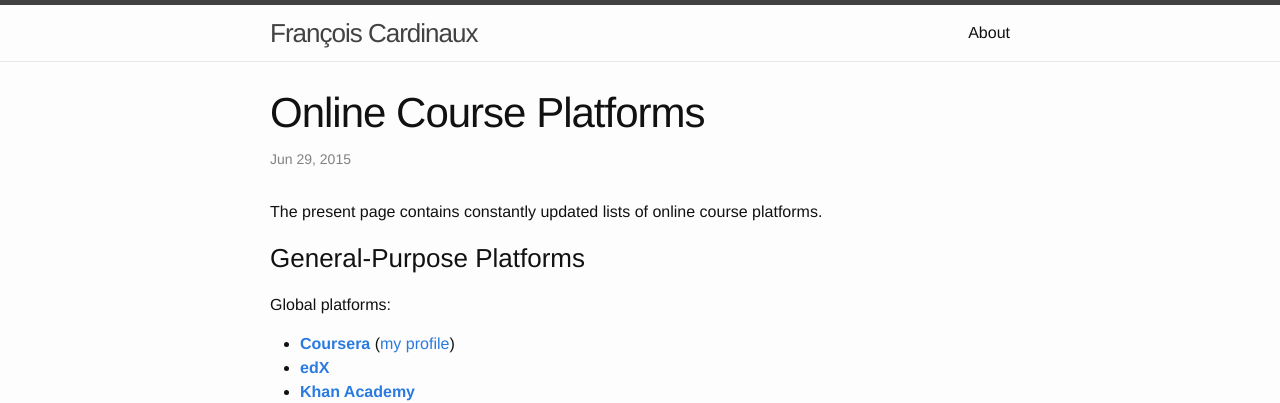
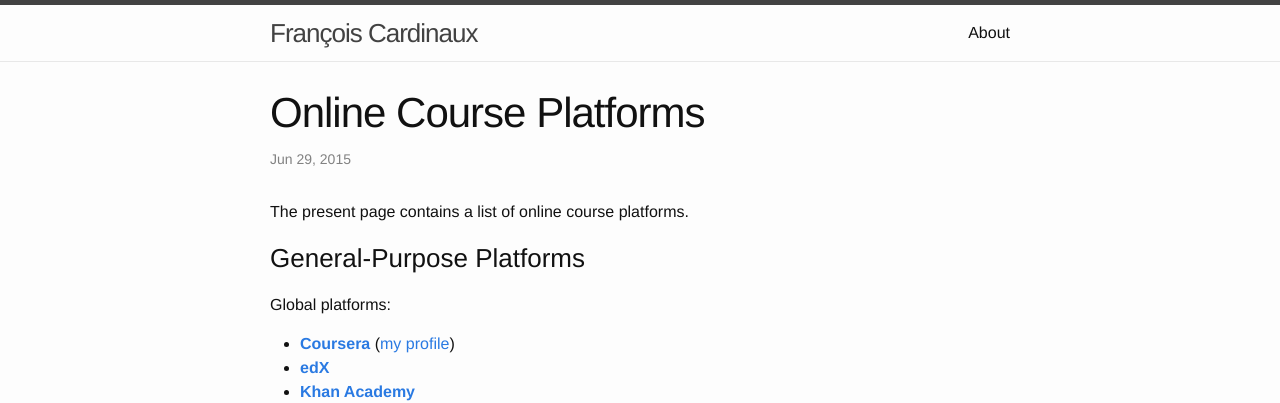
Before and after one commit to fcardinaux/fcardinaux.github.io, a Jekyll site: the page built from _posts/2015-06-29-online-course-platforms.markdown, in a window 1280 px wide. Shown: the top 403 px of the page. Built offline with Jekyll 4.4.1, drawn with Linux system fonts in a browser that asks for light colours.

```diff
--- a/_posts/2015-06-29-online-course-platforms.markdown
+++ b/_posts/2015-06-29-online-course-platforms.markdown
@@ -4,7 +4,7 @@
 date:   2015-06-29 09:44:00
 categories: mooc list
 ---
-The present page contains constantly updated lists of online course platforms.
+The present page contains a list of online course platforms.
 
 ### General-Purpose Platforms
 
```
